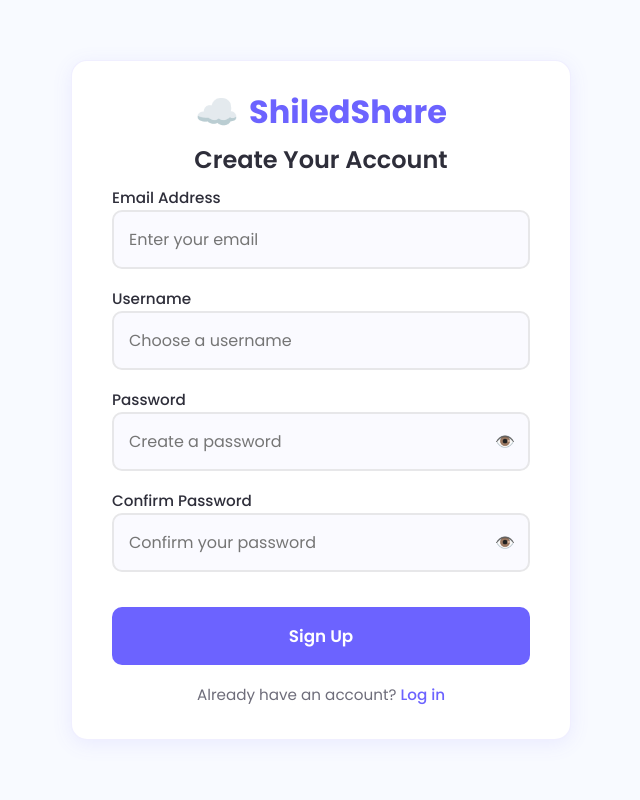
After one commit to anoopmordhwaj/ShieldShare-, a Django app: page /Signup/ in a window 1280 px wide. The commit adds this page. Shown: the whole page, without its empty margins (319-959 px from the left). Run offline with Django 5.2, Linux system fonts and the light colour scheme.

Commit message:
Debug and imporve UI

```diff
--- a/files/urls.py
+++ b/files/urls.py
@@ -8,8 +8,13 @@ from django.conf.urls.static import static
 
 urlpatterns = [
     path('upload/', views.upload_file, name='upload_file'),
+    path('', views.dashboard, name='dashboard'),
+
+    path('Login/', views.Login, name='Login'),
+    path('Signup/', views.Signup, name='Signup'),
+    path('Logout/', views.Logout, name='Logout'),
+
     path('create_folder/', views.create_folder, name='create_folder'),
-    path('', views.dashboard, name='dashboard'),
     path('folder/<int:folder_id>/', views.view_folder, name='view_folder'),
     path('rename_file/<int:file_id>/', views.rename_file, name='rename_file'),
     path('delete_file/<int:file_id>/', views.delete_file, name='delete_file'),
--- a/files/views.py
+++ b/files/views.py
@@ -4,11 +4,65 @@ from .forms import FileUploadForm, FolderForm, FileShareForm
 from .models import *
 from django.http import FileResponse
 from django.utils.timezone import now
+from django.contrib.auth.decorators import login_required
+from .models import User
+from django.contrib.auth import authenticate, logout, login
+
 
 
 
 # Create your views here.
 
+def Logout(request):
+    logout(request)
+    return redirect('Login')
+
+def Login(request):
+    if request.method == 'POST':
+        username = request.POST.get('username')
+        password = request.POST.get('password')
+
+        if not User.objects.filter(username = username).exists():
+            return HttpResponse("<script>alert('Invalid Username! Enter correct username.'); window.location='/Login/';</script>")
+
+        user = authenticate(username = username, password = password)
+
+        if user is None:
+            return HttpResponse("<script>alert('Invalid Credentials! Enter correct password.'); window.location='/Login/';</script>")
+
+        else:
+            login(request, user)
+            return HttpResponse("<script>alert('Login successfully!.'); window.location='/';</script>")
+
+    return render(request, 'login.html')
+
+
+def Signup(request):
+    if request.method == 'POST':
+        email = request.POST.get('email')
+        username = request.POST.get('username')
+        password = request.POST.get('password')
+        confirm_password = request.POST.get('confirm_password')
+
+        user = User.objects.filter(username__icontains = username)
+
+        if user.exists():
+            return HttpResponse("<script>alert('This Username is already registered with other user. Try different username.'); window.location='/Signup/';</script>")
+
+        user = User.objects.create(email = email,username = username)
+
+        if password == confirm_password:
+            user.set_password(password)
+            user.save()
+            return HttpResponse("<script>alert('User created seccusfully.'); window.location='/';</script>")
+        else:
+            return HttpResponse("<script>alert('Entered Wrong Password! Re-confirm your password.'); window.location='/Signup/';</script>")
+
+    return render(request, 'signup.html')
+
+
+
+@login_required(login_url='/Login/')
 def upload_file(request):
 
     if request.method == 'POST':
@@ -25,6 +79,7 @@ def upload_file(request):
 
     return render(request, 'upload.html', {'form': form})
 
+@login_required(login_url='/Login/')
 def create_folder(request):
     if request.method == 'POST':
         form = FolderForm(request.POST)
@@ -38,6 +93,7 @@ def create_folder(request):
 
     return render(request, 'folder.html', {"form": form})
 
+@login_required(login_url='/Login/')
 def dashboard(request):
     folders = Folder.objects.filter(owner = request.user, parent = None)
     files = File.objects.filter(uploaded_by = request.user, folder = None)
@@ -45,7 +101,7 @@ def dashboard(request):
 
     return render(request, 'dashboard.html', {"folders": folders,"files": files , "shared_files": shared_files})
 
-
+@login_required(login_url='/Login/')
 def view_folder(request, folder_id):
     folder = Folder.objects.get(id=folder_id, owner=request.user)
     subfolders = folder.subfolders.all()  # Fetch subfolders
@@ -53,7 +109,7 @@ def view_folder(request, folder_id):
     return render(request, 'folder_view.html', {'folder': folder, 'subfolders': subfolders, 'files': files})
 
 
-
+@login_required(login_url='/Login/')
 def delete_file(request, file_id):
     file = get_object_or_404(File, id=file_id)
 
@@ -66,7 +122,7 @@ def delete_file(request, file_id):
     file.delete()
     return redirect('dashboard')
 
-
+@login_required(login_url='/Login/')
 def rename_file(request, file_id):
     file = get_object_or_404(File, id = file_id)
 
@@ -84,9 +140,12 @@ def rename_file(request, file_id):
     return render(request, 'rename.html', {'file': file})
 
 
+@login_required(login_url='/Login/')
 def share_file(request, file_id):
     expiring_link = None
+
     file = get_object_or_404(File,id = file_id ,uploaded_by = request.user)
+    print(file)
 
     if request.method == 'POST':
         form = FileShareForm(request.POST)
@@ -98,13 +157,13 @@ def share_file(request, file_id):
 
             expiring_link = generate_expiring_link(file)
 
-            return render(request, 'share_success.html', {'expiring_link': expiring_link})
+            return render(request, 'share_success.html', {'expiring_link': expiring_link, 'file': file})
     else:
         form = FileShareForm()
     return render(request, 'share_file.html', {"form": form, "file": file})
 
 
-
+@login_required(login_url='/Login/')
 def download_link(request, token):
     link = get_object_or_404(ExpiringLink, token = token)
 
@@ -113,20 +172,16 @@ def download_link(request, token):
 
     return FileResponse(link.file.file, as_attachment=True)
 
-
 import uuid
 from django.utils.timezone import now
 import random
 import string
 
 def generate_expiring_link(file):
-    """Generates an expiring link for a file."""
 
-    # token = 123456789023
-    token = ''.join(random.choice(string.ascii_letters) for i in range(6))
+    token = uuid.uuid4().hex[:8]
 
     link = ExpiringLink.objects.create(file=file, token=token)
     link.save()
 
-
     return token
--- a/templates/share_file.html
+++ b/templates/share_file.html
@@ -35,7 +35,7 @@
             --primary-dark: #564FD9;  /* Darker shade */
             --secondary: #4D8BFF;     /* Bright blue */
             --accent: #FF6584;        /* Vibrant pink */
-            --light-bg: #F8FAFF;      /* Very light blue */
+            --light-bg: #e4eafa;      /* Very light blue */
             --card-bg: #FFFFFF;
             --text-dark: #2E2E3A;     /* Dark navy */
             --text-medium: #6E6D7A;   /* Medium gray */
--- a/templates/share_success.html
+++ b/templates/share_success.html
@@ -31,7 +31,7 @@
             --text-dark: #1F2937;
             --text-medium: #6B7280;
             --accent-blue: #3B82F6;
-            --light-bg: #F9FAFB;
+            --light-bg: #e4eef8;
             --white: #FFFFFF;
 
             /* Typography */
@@ -159,7 +159,9 @@
 
         <div class="link-container">
             <p>🔗 Here is your expiring download link:</p>
-            <a href="../../download_link/{{expiring_link}}">{{ expiring_link }}</a>
+            <!-- <a href="../../download_link/{{expiring_link}}">{{ expiring_link }}</a> -->
+            <a href="../../download_link/{{expiring_link}}">https://{{ request.get_host }}/download_link/{{ expiring_link }}/</a>
+
         </div>
 
         <p class="expiry-note">This link will expire in a few minutes.</p>
--- /dev/null
+++ b/templates/signup.html
@@ -0,0 +1,247 @@
+<!DOCTYPE html>
+<html lang="en">
+<head>
+    <meta charset="UTF-8">
+    <meta name="viewport" content="width=device-width, initial-scale=1.0">
+    <title>Sign Up | CloudVault</title>
+    <link href="https://fonts.googleapis.com/css2?family=Poppins:wght@300;400;500;600;700&display=swap" rel="stylesheet">
+    <style>
+        :root {
+            /* Color Palette */
+            --primary: #6C63FF;
+            --primary-dark: #564FD9;
+            --text-dark: #2E2E3A;
+            --text-medium: #6E6D7A;
+            --light-bg: #F8FAFF;
+            --card-bg: #FFFFFF;
+            --border: #E7E7E9;
+            --success: #10B981;
+            --danger: #EF4444;
+            --warning: #F59E0B;
+
+            /* Typography */
+            --font-heading: 'Poppins', sans-serif;
+            --font-body: 'Poppins', sans-serif;
+
+            /* Effects */
+            --shadow: 0 4px 20px rgba(108, 99, 255, 0.1);
+            --transition: all 0.3s cubic-bezier(0.25, 0.8, 0.25, 1);
+        }
+
+        * {
+            margin: 0;
+            padding: 0;
+            box-sizing: border-box;
+            font-family: var(--font-body);
+        }
+
+        body {
+            background-color: var(--light-bg);
+            color: var(--text-dark);
+            display: flex;
+            justify-content: center;
+            align-items: center;
+            min-height: 100vh;
+            padding: 20px;
+            line-height: 0.6;
+        }
+
+        .signup-container {
+            background: var(--card-bg);
+            border-radius: 16px;
+            box-shadow: var(--shadow);
+            width: 100%;
+            max-width: 500px;
+            padding: 40px;
+            border: 1px solid rgba(108, 99, 255, 0.1);
+        }
+
+        .logo {
+            text-align: center;
+            margin-bottom: 30px;
+        }
+
+        .logo h1 {
+            font-size: 2rem;
+            font-weight: 700;
+            color: var(--primary);
+            display: inline-flex;
+            align-items: center;
+            gap: 10px;
+        }
+
+        .logo-icon {
+            font-size: 2.2rem;
+        }
+
+        h2 {
+            font-size: 1.5rem;
+            margin-bottom: 25px;
+            color: var(--text-dark);
+            font-weight: 600;
+            text-align: center;
+        }
+
+        form {
+            display: flex;
+            flex-direction: column;
+            gap: 20px;
+        }
+
+        .form-group {
+            position: relative;
+            margin-bottom: 5px;
+        }
+
+        label {
+            display: block;
+            margin-bottom: 8px;
+            font-weight: 500;
+            color: var(--text-dark);
+            font-size: 0.95rem;
+        }
+
+        input {
+            width: 100%;
+            padding: 15px;
+            border: 2px solid var(--border);
+            border-radius: 10px;
+            font-size: 1rem;
+            transition: var(--transition);
+            background-color: rgba(108, 99, 255, 0.03);
+        }
+
+        input:focus {
+            outline: none;
+            border-color: var(--primary);
+            box-shadow: 0 0 0 4px rgba(108, 99, 255, 0.1);
+        }
+
+        .password-toggle {
+            position: absolute;
+            right: 15px;
+            top: 42px;
+            cursor: pointer;
+            color: var(--text-medium);
+        }
+
+        .password-toggle:hover {
+            color: var(--primary);
+        }
+
+        .error-message {
+            color: var(--danger);
+            font-size: 0.85rem;
+            margin-top: 5px;
+            display: none;
+        }
+
+        .password-strength {
+            height: 4px;
+            background: var(--border);
+            border-radius: 2px;
+            margin-top: 8px;
+            overflow: hidden;
+            display: none;
+        }
+
+        .strength-meter {
+            height: 100%;
+            width: 0%;
+            transition: var(--transition);
+        }
+
+        button[type="submit"] {
+            background: var(--primary);
+            color: white;
+            border: none;
+            padding: 16px;
+            border-radius: 10px;
+            font-weight: 600;
+            font-size: 1.05rem;
+            cursor: pointer;
+            transition: var(--transition);
+            margin-top: 10px;
+        }
+
+        button[type="submit"]:hover {
+            background: var(--primary-dark);
+            transform: translateY(-2px);
+            box-shadow: 0 6px 15px rgba(108, 99, 255, 0.25);
+        }
+
+        .login-link {
+            text-align: center;
+            margin-top: 25px;
+            color: var(--text-medium);
+            font-size: 0.95rem;
+        }
+
+        .login-link a {
+            color: var(--primary);
+            text-decoration: none;
+            font-weight: 500;
+        }
+
+        .login-link a:hover {
+            text-decoration: underline;
+        }
+
+        @media (max-width: 480px) {
+            .signup-container {
+                padding: 30px 20px;
+            }
+        }
+    </style>
+</head>
+<body>
+    <div class="signup-container">
+        <div class="logo">
+            <h1><span class="logo-icon">☁️</span>ShiledShare</h1>
+        </div>
+
+        <h2>Create Your Account</h2>
+
+        <form method="post" id="signupForm">
+            {% csrf_token %}
+
+            <div class="form-group">
+                <label for="email">Email Address</label>
+                <input type="email" id="email" name="email" required placeholder="Enter your email">
+                <div class="error-message" id="email-error">Please enter a valid email address</div>
+            </div>
+
+            <div class="form-group">
+                <label for="username">Username</label>
+                <input type="text" id="username" name="username" required placeholder="Choose a username">
+                <div class="error-message" id="username-error">Username must be at least 4 characters</div>
+            </div>
+
+            <div class="form-group">
+                <label for="password">Password</label>
+                <input type="password" id="password" name="password" required placeholder="Create a password">
+                <span class="password-toggle" id="togglePassword">👁️</span>
+                <div class="password-strength" id="password-strength">
+                    <div class="strength-meter" id="strength-meter"></div>
+                </div>
+                <div class="error-message" id="password-error">Password must be at least 8 characters</div>
+            </div>
+
+            <div class="form-group">
+                <label for="confirm-password">Confirm Password</label>
+                <input type="password" id="confirm-password" name="confirm_password" required placeholder="Confirm your password">
+                <span class="password-toggle" id="toggleConfirmPassword">👁️</span>
+                <div class="error-message" id="confirm-error">Passwords don't match</div>
+            </div>
+
+            <button type="submit">Sign Up</button>
+        </form>
+
+        <div class="login-link">
+            Already have an account? <a href="{% url 'Login' %}">Log in</a>
+        </div>
+    </div>
+
+
+</body>
+</html>
```
Also changed, not shown: templates/dashboard.html (+5 -3 lines), templates/login.html (added, +236 -0 lines), db.sqlite3.
